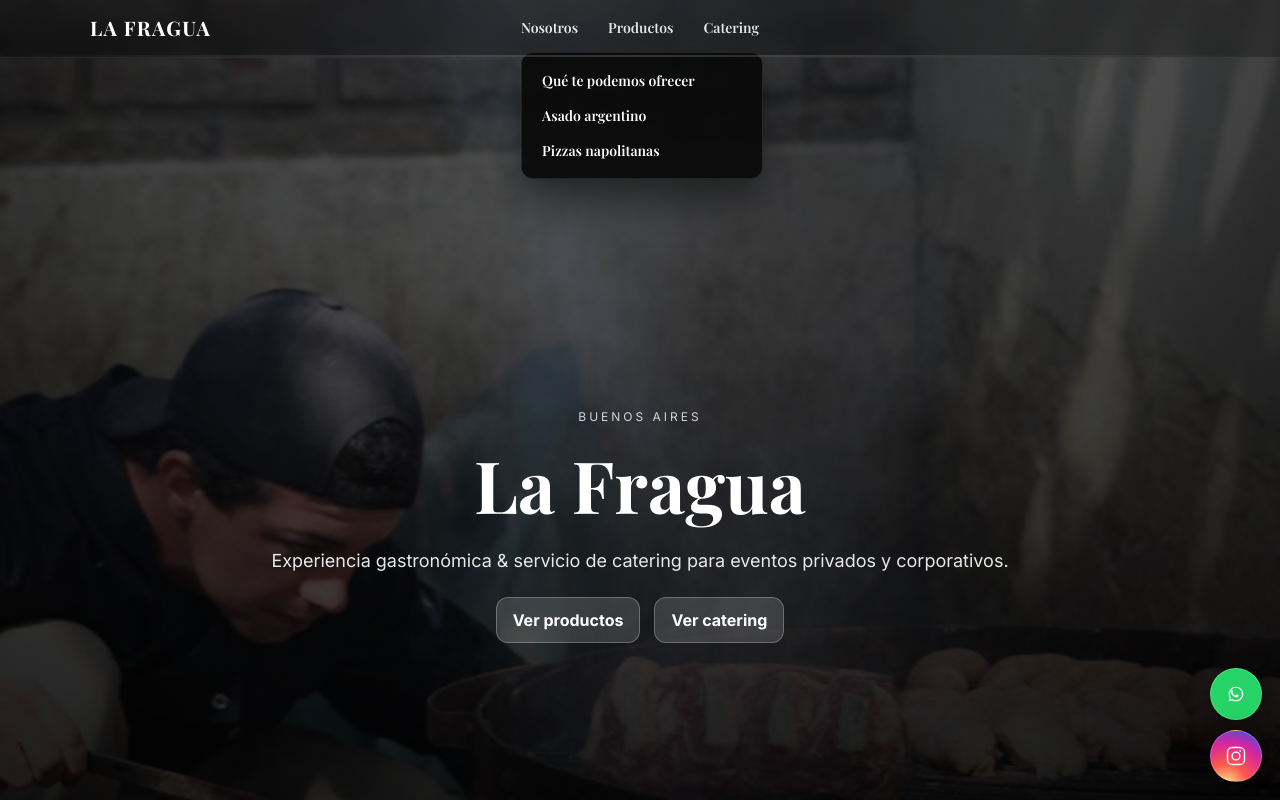
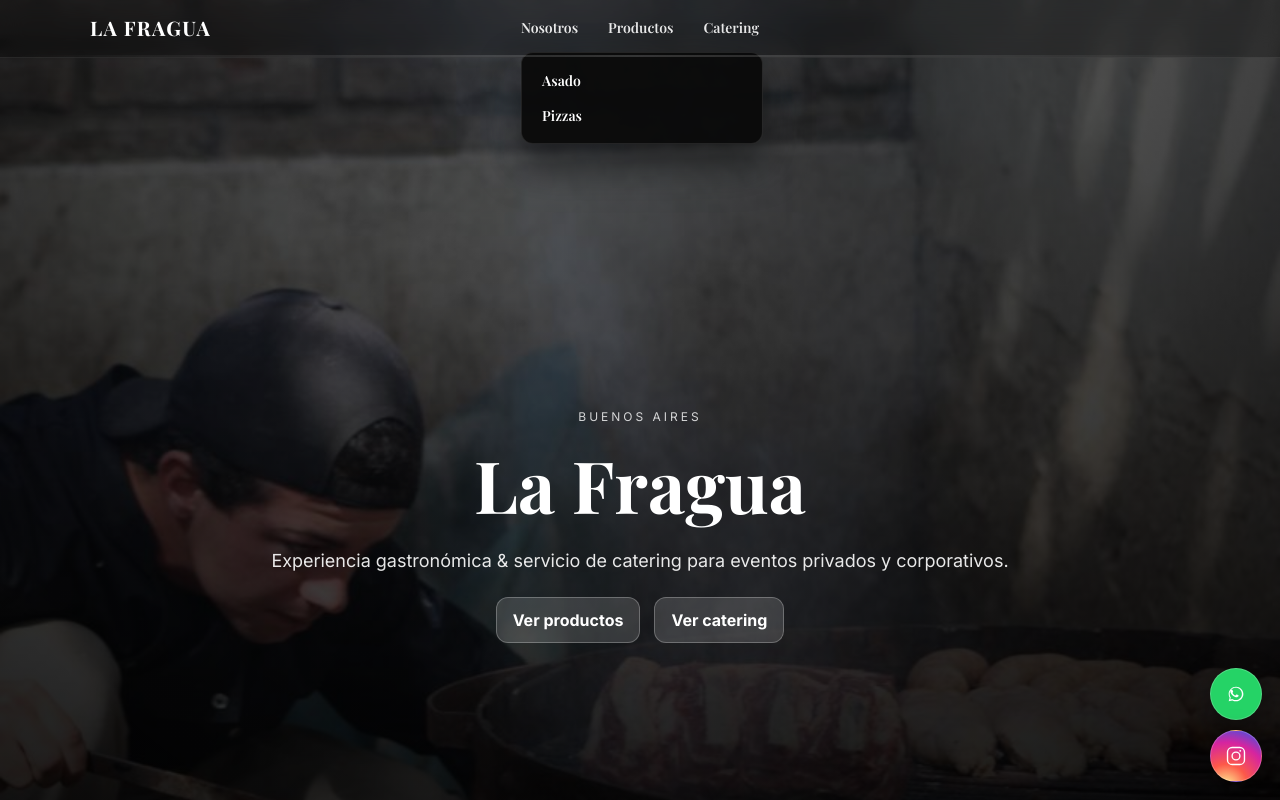
Before and after one commit to lafraguacatering-hub/lafragua, a Next.js app: page / in a window 1280 px wide. Both pictures are taken after a click on the heading "Catering". Shown: the top 800 px of the page. Built offline with nearby package versions, Linux system fonts and the light colour scheme.

Commit message:
Remove 'Qué te podemos ofrecer' from dropdown and rename Asado/Pizzas

```diff
--- a/app/components/Navbar.tsx
+++ b/app/components/Navbar.tsx
@@ -9,25 +9,22 @@ export default function Navbar() {
         </Link>
 
         <nav className="navLinks navLinksCentered" aria-label="Navegación principal">
-          <a className="navLink" href="/#nosotros">
+          <Link className="navLink" href="/#nosotros">
             Nosotros
-          </a>
+          </Link>
 
-          <a className="navLink" href="/#productos">
+          <Link className="navLink" href="/#productos">
             Productos
-          </a>
+          </Link>
 
           <details className="navDrop">
             <summary className="navLink navDropSummary">Catering</summary>
             <div className="navDropMenu" role="menu" aria-label="Catering">
-              <a className="navDropItem" href="/#oferta">
-                Qué te podemos ofrecer
-              </a>
               <Link className="navDropItem" href="/asado">
-                Asado argentino
+                Asado
               </Link>
               <Link className="navDropItem" href="/pizzas">
-                Pizzas napolitanas
+                Pizzas
               </Link>
             </div>
           </details>
```
